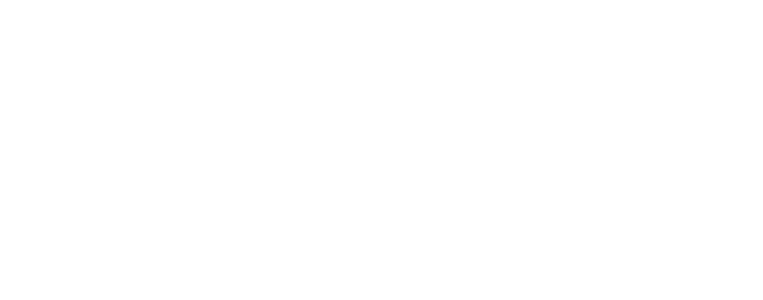
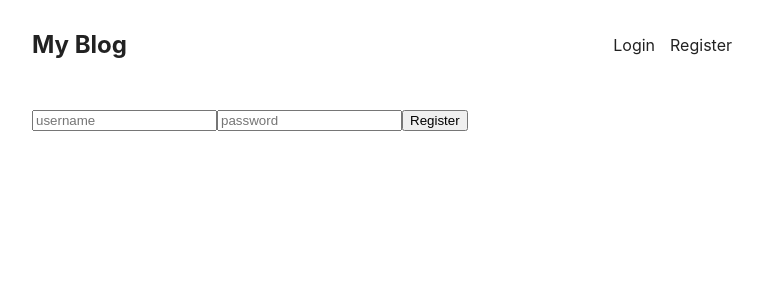
Before and after one commit to andrewgomez1992/react-blog, a React (Create React App) app in the folder client/: page /register in a window 1280 px wide. Before the commit this address had no page. Shown: the top 300 px of the page, without its empty margins (258-1021 px from the left). Built offline with nearby package versions, Linux system fonts and the light colour scheme.

Commit message:
register and login intial pages added

```diff
--- a/client/src/App.js
+++ b/client/src/App.js
@@ -1,16 +1,19 @@
 import "./App.css";
 import { Route, Routes } from "react-router-dom";
 import Header from "./components/Header";
-import Post from "./components/Post";
 import Layout from "./Layout";
+import Homepage from "./pages/Homepage";
+import LoginPage from "./pages/LoginPage";
+import RegisterPage from "./pages/RegisterPage";
 
 function App() {
   return (
     <>
       <Routes>
         <Route path="/" element={<Layout />}>
-          <Route index element={<Post />} />
-          <Route path={"/login"} element={<div>login page</div>} />
+          <Route index element={<Homepage />} />
+          <Route path="/login" element={<LoginPage />} />
+          <Route path="/register" element={<RegisterPage />} />
         </Route>
       </Routes>
     </>
--- /dev/null
+++ b/client/src/pages/Homepage.js
@@ -0,0 +1,14 @@
+import React from "react";
+import Post from "../components/Post";
+
+const Homepage = () => {
+  return (
+    <>
+      <Post />
+      <Post />
+      <Post />
+    </>
+  );
+};
+
+export default Homepage;
--- /dev/null
+++ b/client/src/pages/LoginPage.js
@@ -0,0 +1,13 @@
+import React from "react";
+
+const LoginPage = () => {
+  return (
+    <form action="">
+      <input type="text" placeholder="username" />
+      <input type="password" placeholder="password" />
+      <button>Login</button>
+    </form>
+  );
+};
+
+export default LoginPage;
--- /dev/null
+++ b/client/src/pages/RegisterPage.js
@@ -0,0 +1,13 @@
+import React from "react";
+
+const RegisterPage = () => {
+  return (
+    <form action="">
+      <input type="text" placeholder="username" />
+      <input type="password" placeholder="password" />
+      <button>Register</button>
+    </form>
+  );
+};
+
+export default RegisterPage;
```
